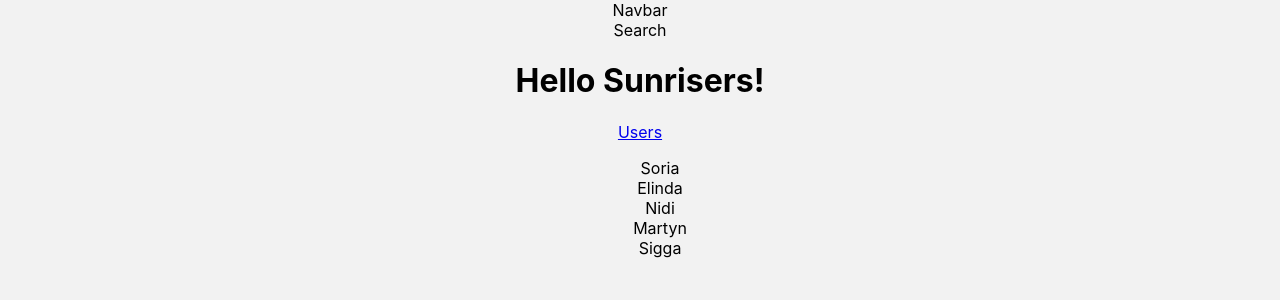
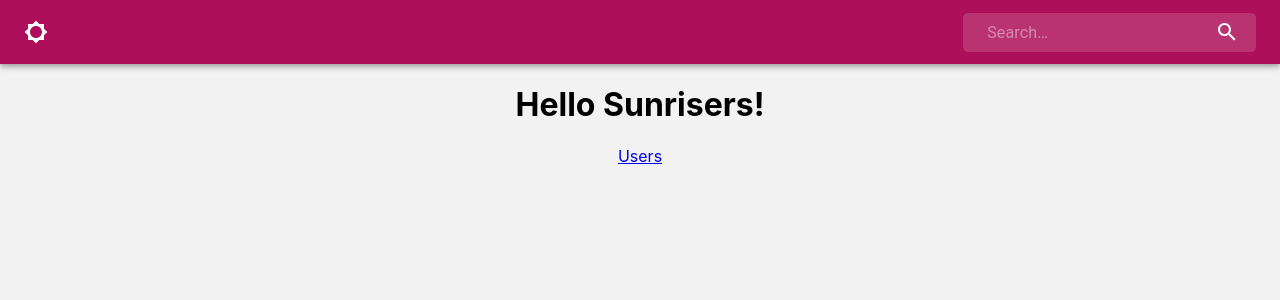
Before and after one commit to elindakuchi/FE-Sunrise, a React (Create React App) app: page / in a window 1280 px wide. Shown: the top 300 px of the page. Built offline with nearby package versions, Linux system fonts and the light colour scheme.

Commit message:
Navbar basic implementation added

```diff
--- a/src/components/navbar/Navbar.js
+++ b/src/components/navbar/Navbar.js
@@ -1,12 +1,28 @@
 import React from 'react';
-import SeachUser from './SeachUser';
+import SearchUser from './SearchUser';
+import AppBar from '@mui/material/AppBar';
+import Box from '@mui/material/Box';
+import Toolbar from '@mui/material/Toolbar';
+import { displayLayout } from './styles';
+import { theme } from './styles';
+import { ThemeProvider } from '@mui/material/styles';
+import Brightness5Icon from '@mui/icons-material/Brightness5';
+import ArrowBackIcon from '@mui/icons-material/ArrowBack';
+
+
 
 const Navbar = () => {
     return (
-        <div>
-            Navbar
-            <SeachUser/>
-        </div>
+        <Box sx={{ flexGrow: 1 }}>
+            <ThemeProvider theme={theme}>
+                <AppBar position="static" >
+                    <Toolbar style={displayLayout}>
+                        <Brightness5Icon />
+                        <SearchUser />
+                    </Toolbar>
+                </AppBar>
+            </ThemeProvider>
+		</Box>
     );
 }
 
--- /dev/null
+++ b/src/components/navbar/SearchUser.js
@@ -0,0 +1,22 @@
+import React from 'react';
+import { SearchInput } from './styles';
+import SearchIcon from '@mui/icons-material/Search';
+import { searchInputLayout } from './styles';
+
+
+
+const SeachUser = () => {
+    return (
+        <div style={searchInputLayout} >
+            <SearchInput
+              placeholder="Search…"
+              inputProps={{ 'aria-label': 'search' }}
+            />
+            <SearchIcon />
+
+
+        </div>
+    );
+}
+
+export default SeachUser;
--- a/src/components/navbar/styles.js
+++ b/src/components/navbar/styles.js
@@ -0,0 +1,41 @@
+import { styled } from '@mui/material/styles';
+import InputBase from '@mui/material/InputBase';
+import { createTheme } from '@mui/material/styles';
+
+export const theme = createTheme({
+    palette: {
+      primary: {
+        main: '#AD0F5B',
+      },
+    },
+  });
+
+
+// Nav layout
+export const displayLayout = {
+    display: 'flex',
+    justifyContent: 'space-between',
+    alignItems: 'center',
+}
+
+// Search bar styling
+export const SearchInput = styled(InputBase)(({ theme }) => ({
+    color: 'inherit',
+    '& .MuiInputBase-input': {
+      padding: theme.spacing(1, 1, 1, 0),
+      paddingLeft: `calc(1em + ${theme.spacing(1)})`,
+      transition: theme.transitions.create('width'),
+      width: '100%',
+
+    },
+
+  }));
+
+export const searchInputLayout = {
+    display: 'flex',
+    justifyContent: 'space-between',
+    alignItems: 'center',
+    backgroundColor: 'rgba(255, 255, 255, 0.15)',
+    paddingRight: `calc(1em + ${theme.spacing(0.1)})`,
+    borderRadius: '5px',
+}
--- a/src/components/users/Users.js
+++ b/src/components/users/Users.js
@@ -1,26 +1,15 @@
-import React, { useContext } from "react";
-import { Link } from "react-router-dom";
-import { UserContext } from "../../UserProvider";
+import React, {useContext} from 'react';
+import { Link } from 'react-router-dom';
+import { UserContext } from '../../UserProvider';
 
-const Users = () => {
-    const [users] = useContext(UserContext);
-    console.log(users);
+const Users = () =>{
+    const [users] = useContext(UserContext)
+    console.log(users)
     return (
-        <div>
-            <Link to={`/user/${1}`}>Users</Link>
-            {users.length === 0 ? (
-                "No users to display"
-            ) : (
-                <ul>
-                    {users.map((user, index) => (
-                        <div data-testid="userCard" key={index}>
-                            {user.name}
-                        </div>
-                    ))}
-                </ul>
-            )}
-        </div>
+        <Link to={`/user/${1}`}>
+            Users
+        </Link>
     );
-};
+}
 
 export default Users;
```
